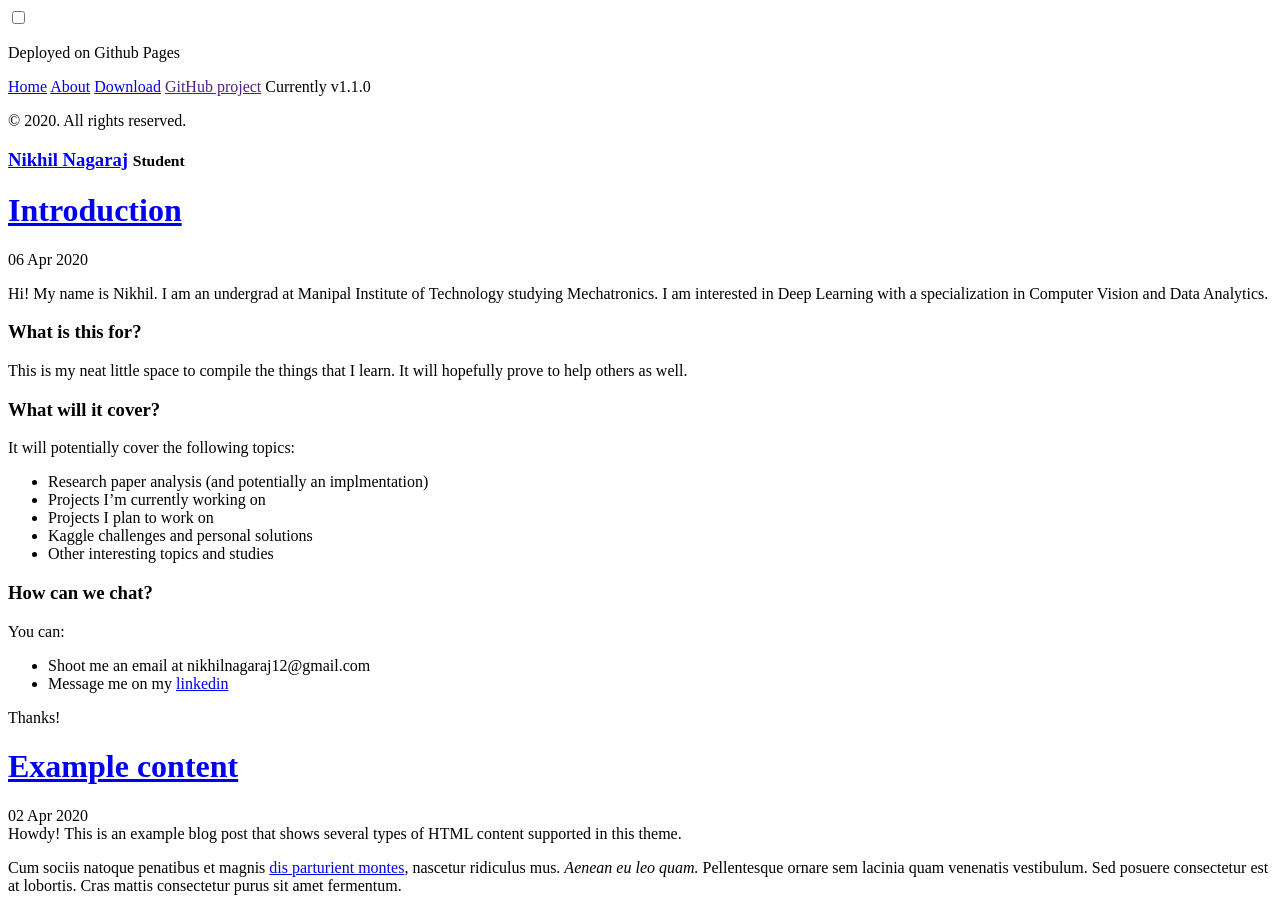
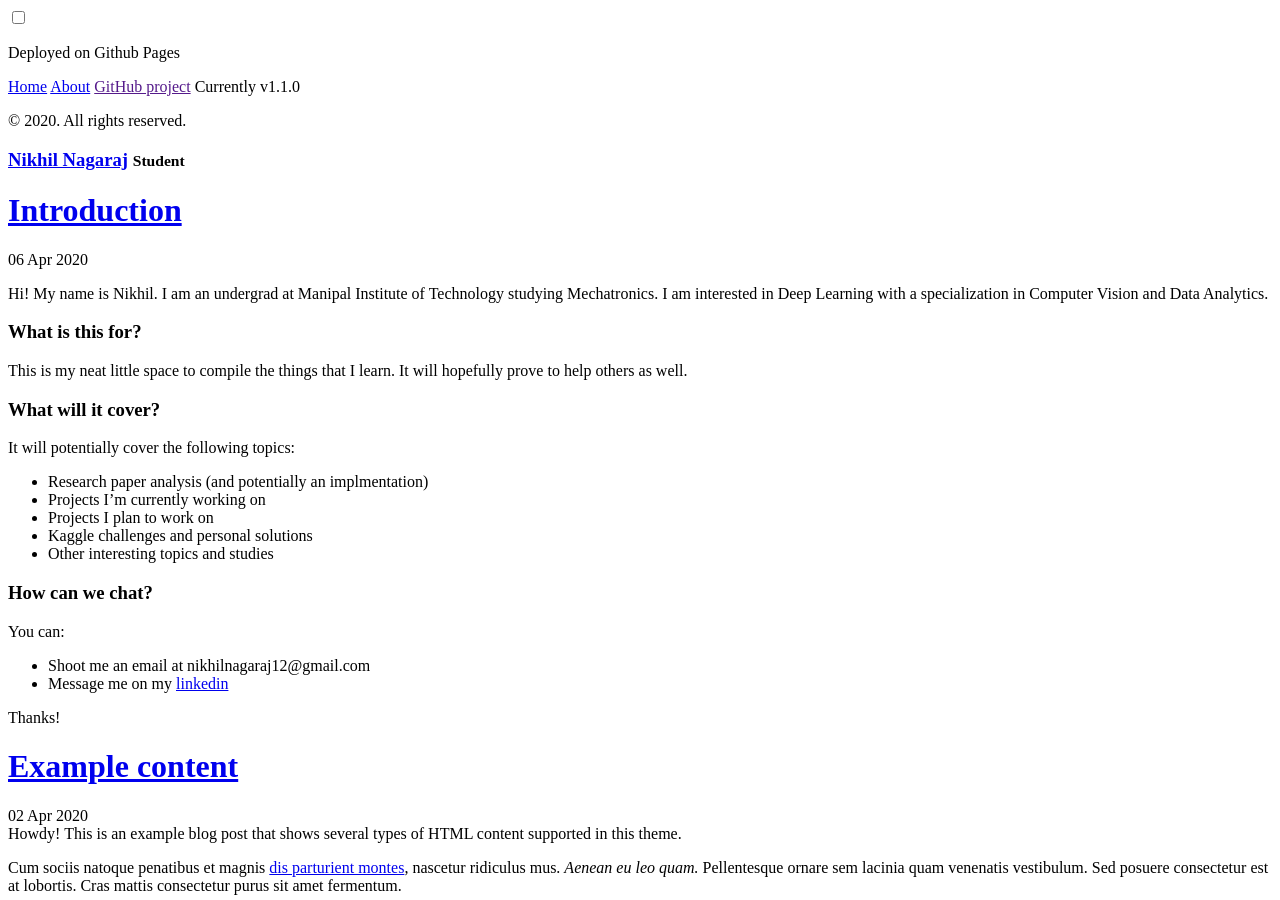
Before and after one commit to nick-nagaraj/nick-nagaraj.github.io, a Jekyll site: the page built from index.html, in a window 1280 px wide and 900 px high. Built offline with Jekyll 4.4.1, drawn with Linux system fonts in a browser that asks for light colours; the list of posts is cut into pages by our own code.

Commit message:
Update sidebar.html

```diff
--- a/_includes/sidebar.html
+++ b/_includes/sidebar.html
@@ -25,8 +25,7 @@
       {% endif %}
     {% endfor %}
 
-    <a class="sidebar-nav-item" href="{{ site.github.repo }}/archive/v{{ site.version }}.zip">Download</a>
-    <a class="sidebar-nav-item" href="{{ site.github.repo }}">GitHub project</a>
+    <a class="sidebar-nav-item" href="{{ https://github.com/nick-nagaraj }}">GitHub project</a>
     <span class="sidebar-nav-item">Currently v{{ site.version }}</span>
   </nav>
 
```
